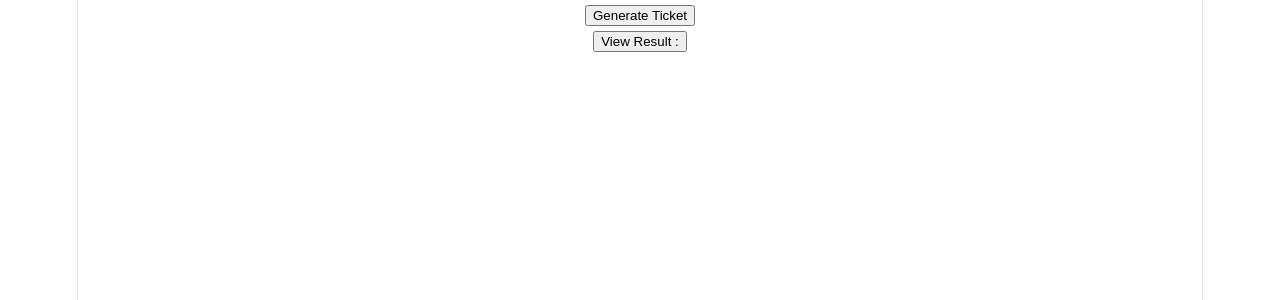
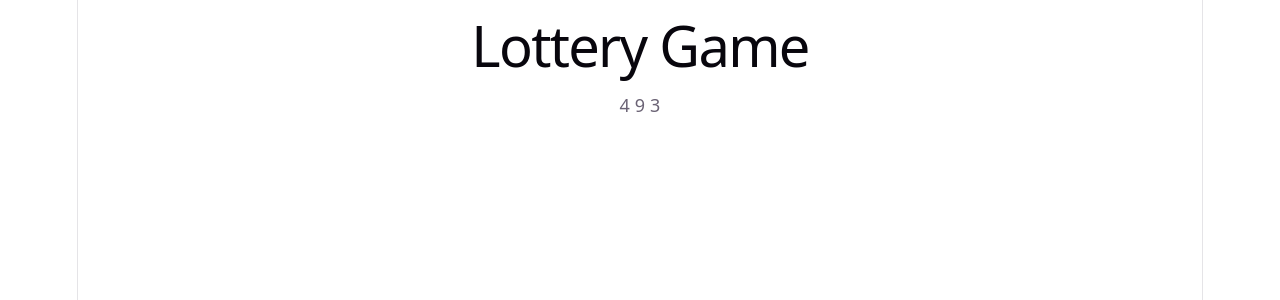
Before and after one commit to pritjon2002-beep/React, a React (Vite) app in the folder react-state2/: page / in a window 1280 px wide. Shown: the top 300 px of the page. Built offline with nearby package versions, Linux system fonts and the light colour scheme.

Commit message:
generate random numbers using array

```diff
--- /dev/null
+++ b/react-state2/src/Lottery.css
@@ -0,0 +1,4 @@
+.ticket {
+    border: 2px solid white;
+    border-radius: 14px;
+}
--- a/react-state2/src/Lottery.jsx
+++ b/react-state2/src/Lottery.jsx
@@ -1,28 +1,17 @@
-import { useState } from "react";
+import React, { useState } from "react";
+import "./Lottery.css";
+import { genTicket } from "./helper";
 
 export default function Lottery(){
-    const [num , setNum] = useState(null);
-    const [check , setCheck] = useState(num);
-
-  let lotteryNumber =  ()=>{
-    setNum(()=>{
-        return Math.floor(Math.random() * 900 ) + 100 ;
-    })
-    }
-
-    let lotteryCheck = ()=>{
-        setCheck(check + 1);
-        console.log(check + 1);
-
-    }
-
-
-
+    const [ticket , setTicket] = useState(genTicket(3));
     return(
         <div>
-            <button onClick={lotteryNumber}>Generate Ticket</button>
-                        <p > {num} </p>
-                        <button onClick={lotteryCheck}>View Result : {check} </button>
+           <h1>Lottery Game</h1>
+           <div className="ticket">
+            <span> {ticket[0]} </span>
+            <span> {ticket[1]} </span>
+            <span> {ticket[2]} </span>
+           </div>
         </div>
     )
 }
--- /dev/null
+++ b/react-state2/src/helper.js
@@ -0,0 +1,9 @@
+function genTicket(n) {
+  let arr = new Array(n);
+  for (let i = 0; i < n; i++) {
+    arr[i] = Math.floor(Math.random() * 10);
+  }
+  return arr;
+}
+
+export { genTicket };
```
